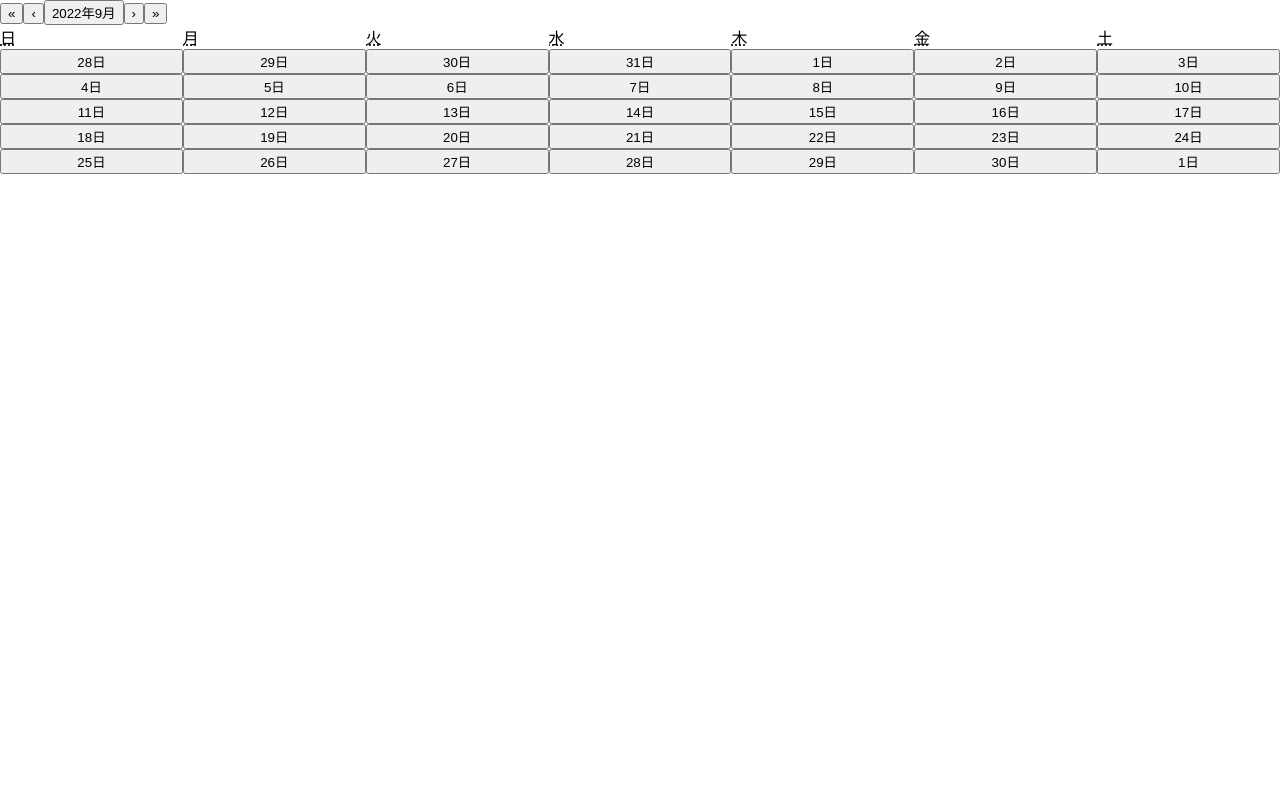
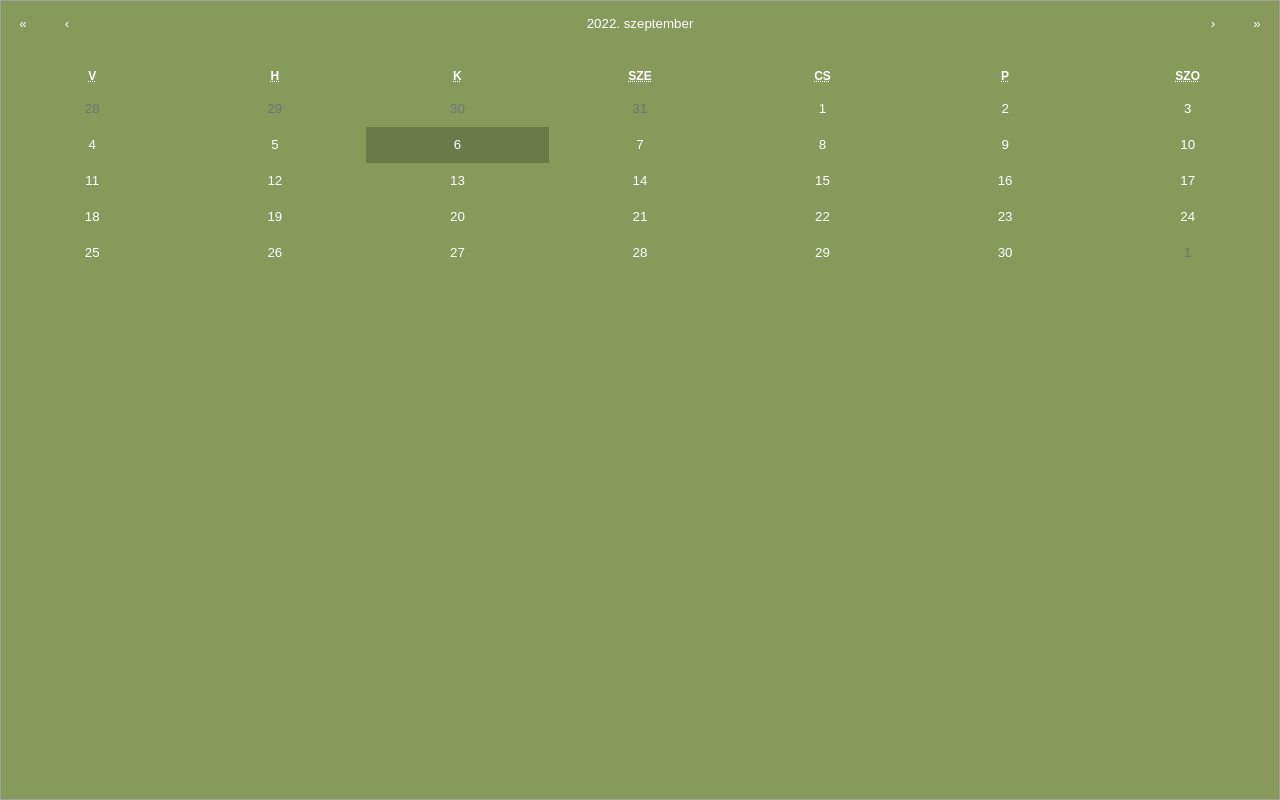
Before and after one commit to yuukiriiiiin/-Chatty, a Next.js app: page / in a window 1280 px wide. Built offline with nearby package versions, Linux system fonts and the light colour scheme.

Commit message:
カレンダーのスタイルを修正

```diff
--- /dev/null
+++ b/src/components/page/calendar/Calendar.module.scss
@@ -0,0 +1,24 @@
+.container {
+  button {
+    color: #fff;
+  }
+  :global(.react-calendar) {
+    width: 100%;
+    height: 100vh;
+    color: #fff;
+    background-color: #87995b;
+  }
+  :global(.react-calendar__month-view__days__day--neighboringMonth) {
+    color: #757575;
+  }
+  :global(.react-calendar__tile--active) {
+    background: #6b7946;
+  }
+  :global(.react-calendar__tile--now) {
+    background: #6b7946;
+  }
+  :global(.react-calendar__tile:enabled:hover) {
+    background-color: #f5bd6f;
+
+  }
+}
--- a/src/components/page/calendar/index.tsx
+++ b/src/components/page/calendar/index.tsx
@@ -1,6 +1,8 @@
 import React, { useState } from 'react'
 import Calendar from 'react-calendar'
+import 'react-calendar/dist/Calendar.css';
 import { Modal } from '../../modal';
+import styles from './Calendar.module.scss'
 
 export const CalendarPage = () => {
   const [showModal, setShowModal] = useState<boolean>(false)
@@ -18,7 +20,9 @@ export const CalendarPage = () => {
 
   return (
     <div>
-      <Calendar locale="ja-JP" calendarType="US" onClickDay={handleChange} value={value} />
+      <div className={styles.container}>
+        <Calendar locale="hu-HU" calendarType="US" onClickDay={handleChange} value={value} />
+      </div>
       <Modal showModal={showModal} closeModal={closeModal} date={today}  />
     </div>
   )
```
